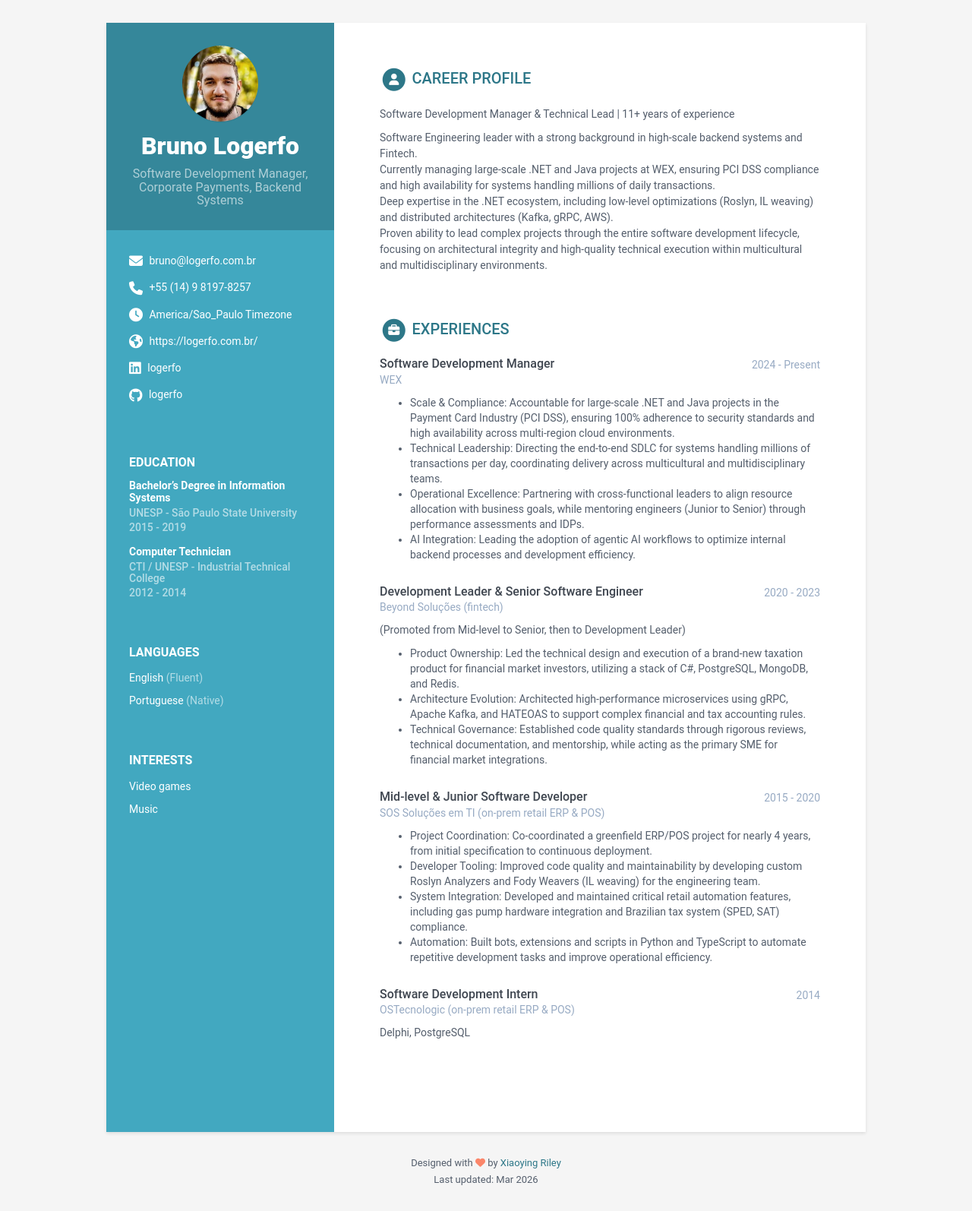
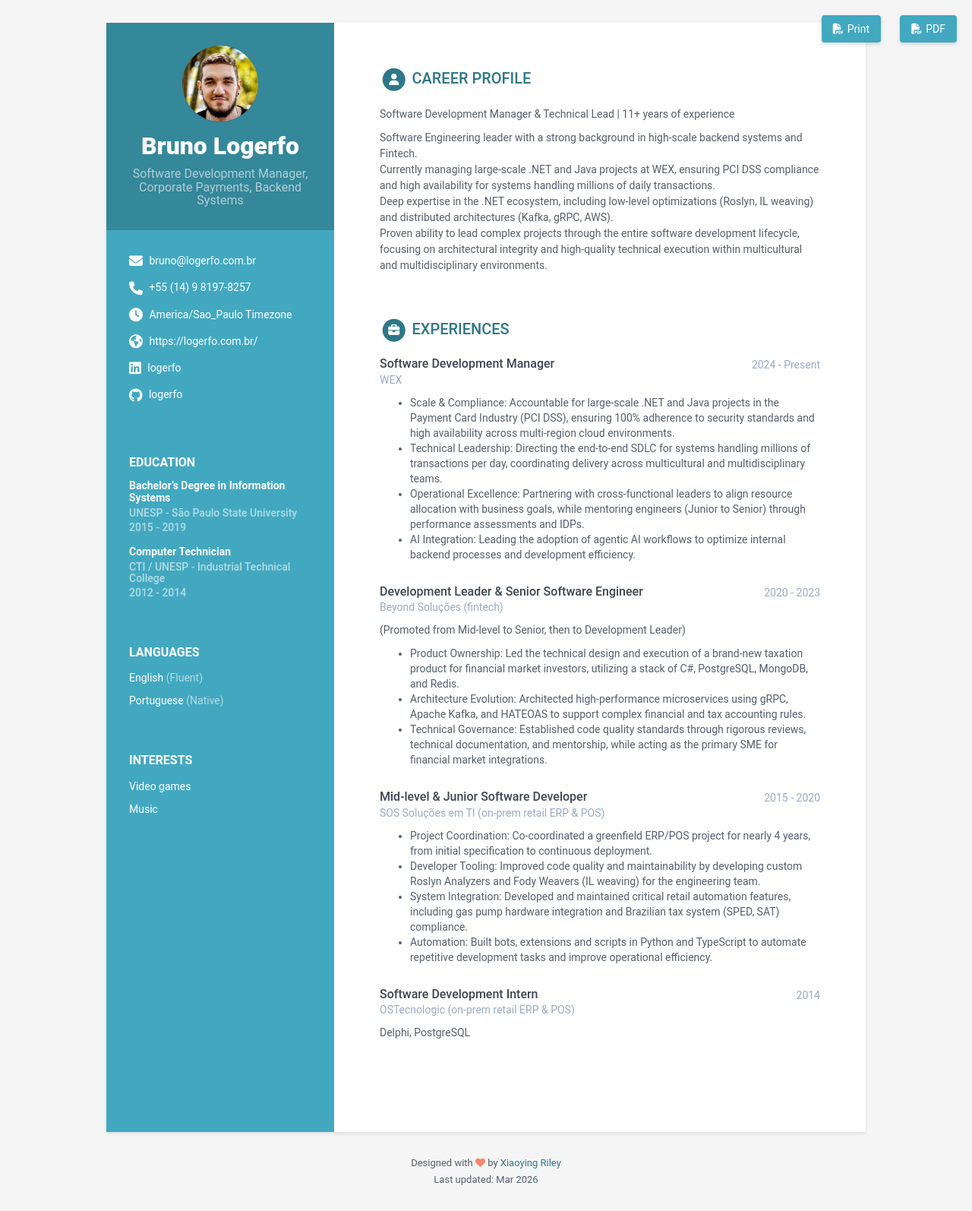
Before and after one commit to Logerfo/resume, a Jekyll site: the page built from index.html, in a window 1280 px wide. Shown: the whole page at 76% size. Built offline with Jekyll 4.4.1, drawn with Linux system fonts in a browser that asks for light colours.

Commit message:
Update default.html

```diff
--- a/_layouts/default.html
+++ b/_layouts/default.html
@@ -9,6 +9,14 @@
 {% include head.html %}
 
 <body>
+
+  <button onclick="print()" class="print-button d-print-none">
+    <i class="fas fa-file-pdf"></i>Print
+  </button>
+
+  <button onclick="generatePDF()" class="pdf-button d-print-none" id="pdfButton">
+    <i class="fas fa-file-pdf"></i>PDF
+  </button>
 
   <div class="wrapper">
     {% include sidebar.html %}
```
